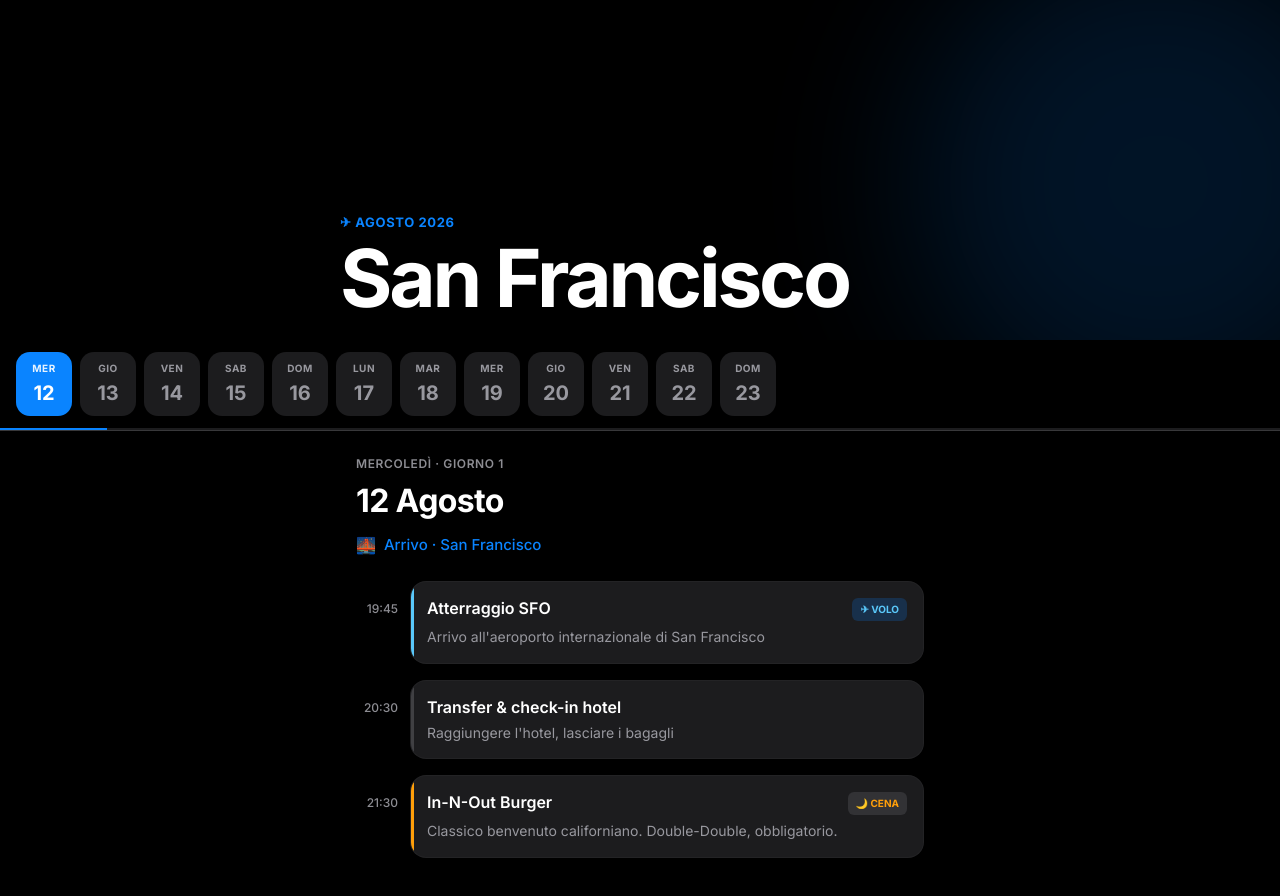
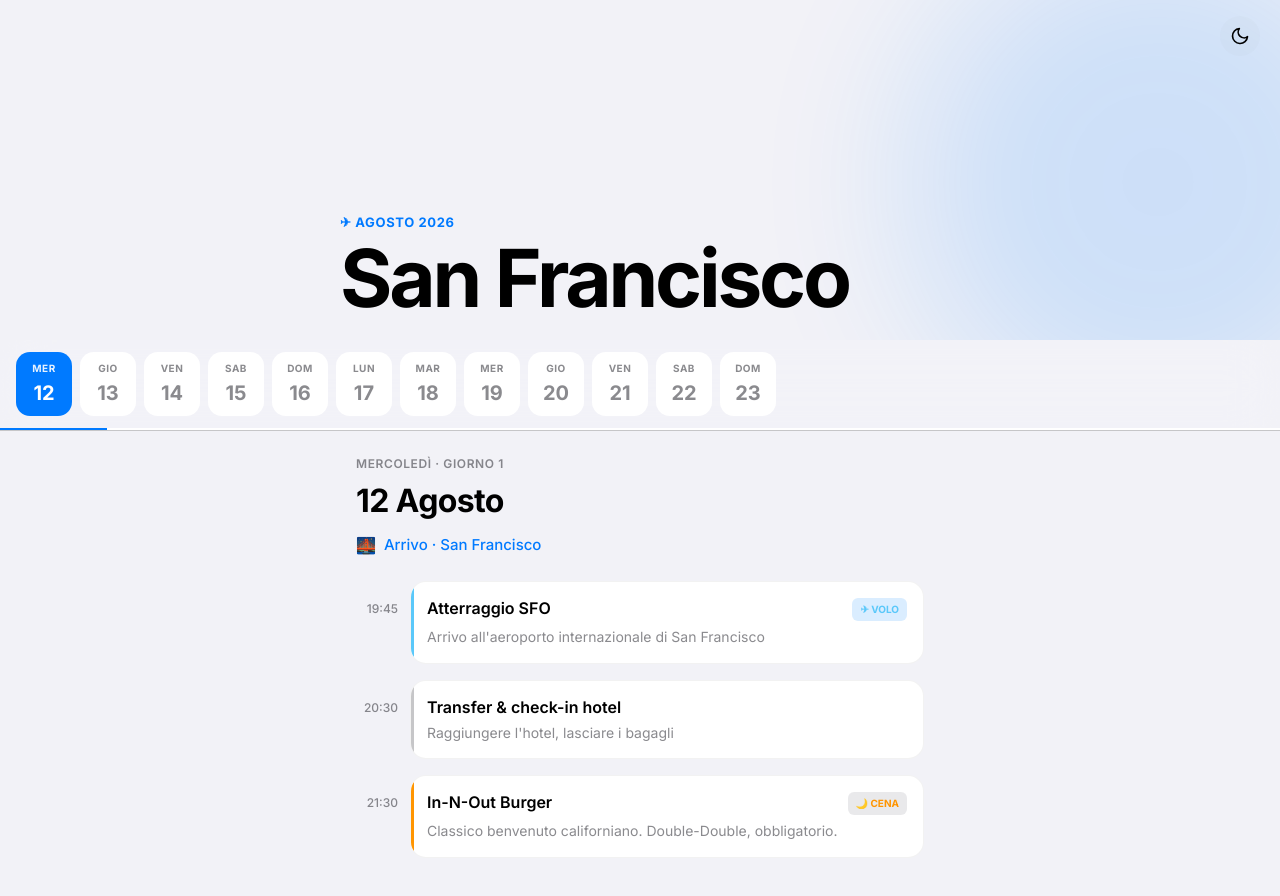
Before and after one commit to RuaroGiovanni/San-Francisco, a React (Vite) app in the folder frontend/: page / in a window 1280 px wide. Shown: the top 896 px of the page. Built offline with nearby package versions, Linux system fonts and the light colour scheme.

Commit message:
fix: add light theme

```diff
--- a/frontend/components/DayNav.tsx
+++ b/frontend/components/DayNav.tsx
@@ -33,7 +33,7 @@ export const DayNav: React.FC<DayNavProps> = ({ days, currentDay, onDaySelect })
   const progressWidth = `${((currentDay + 1) / days.length) * 100}%`;
 
   return (
-    <div className="sticky top-0 z-[100] bg-[rgba(0,0,0,0.85)] backdrop-blur-[24px] backdrop-saturate-[200%] border-b-[0.5px] border-[var(--sys-separator-opaque)]">
+    <div className="sticky top-0 z-[100] bg-[var(--sys-nav-bg)] backdrop-blur-[24px] backdrop-saturate-[200%] border-b-[0.5px] border-[var(--sys-separator-opaque)] transition-colors duration-300">
       <div
         ref={scrollRef}
         className="flex overflow-x-auto no-scrollbar px-4 py-3 gap-2 snap-x snap-mandatory"
--- a/frontend/components/Hero.tsx
+++ b/frontend/components/Hero.tsx
@@ -1,8 +1,38 @@
 import React from 'react';
 
-export const Hero: React.FC = () => {
+interface HeroProps {
+  theme: 'dark' | 'light';
+  onToggleTheme: () => void;
+}
+
+export const Hero: React.FC<HeroProps> = ({ theme, onToggleTheme }) => {
   return (
-    <div className="relative overflow-hidden bg-[var(--sys-bg)] pt-[calc(var(--safe-top)+56px)] pb-6 px-5 md:min-h-[340px] flex flex-col justify-end">
+    <div className="relative overflow-hidden bg-[var(--sys-bg)] pt-[calc(var(--safe-top)+56px)] pb-6 px-5 md:min-h-[340px] flex flex-col justify-end transition-colors duration-300">
+      {/* Theme Toggle */}
+      <button
+        onClick={onToggleTheme}
+        className="absolute top-[calc(var(--safe-top)+16px)] right-5 w-10 h-10 flex items-center justify-center rounded-full bg-[var(--sys-fill-tertiary)] text-[var(--sys-label)] hover:bg-[var(--sys-fill-secondary)] transition-colors z-20"
+        aria-label="Toggle theme"
+      >
+        {theme === 'dark' ? (
+          <svg width="20" height="20" viewBox="0 0 24 24" fill="none" stroke="currentColor" strokeWidth="2" strokeLinecap="round" strokeLinejoin="round">
+            <circle cx="12" cy="12" r="5"></circle>
+            <line x1="12" y1="1" x2="12" y2="3"></line>
+            <line x1="12" y1="21" x2="12" y2="23"></line>
+            <line x1="4.22" y1="4.22" x2="5.64" y2="5.64"></line>
+            <line x1="18.36" y1="18.36" x2="19.78" y2="19.78"></line>
+            <line x1="1" y1="12" x2="3" y2="12"></line>
+            <line x1="21" y1="12" x2="23" y2="12"></line>
+            <line x1="4.22" y1="19.78" x2="5.64" y2="18.36"></line>
+            <line x1="18.36" y1="5.64" x2="19.78" y2="4.22"></line>
+          </svg>
+        ) : (
+          <svg width="20" height="20" viewBox="0 0 24 24" fill="none" stroke="currentColor" strokeWidth="2" strokeLinecap="round" strokeLinejoin="round">
+            <path d="M21 12.79A9 9 0 1 1 11.21 3 7 7 0 0 0 21 12.79z"></path>
+          </svg>
+        )}
+      </button>
+
       {/* Radial Gradient Mesh Background */}
       <div className="absolute top-[-20%] right-[-10%] w-[80vw] h-[80vw] max-w-[500px] max-h-[500px] rounded-full bg-[var(--sys-blue)] opacity-15 blur-[60px] md:blur-[80px] pointer-events-none"></div>
 
--- a/frontend/components/Timeline.tsx
+++ b/frontend/components/Timeline.tsx
@@ -19,11 +19,11 @@ const getBadgeStyles = (variant: BadgeVariant) => {
   switch (variant) {
     case 'lunch':
     case 'dinner':
-      return 'bg-[rgba(84,84,88,0.4)] text-[var(--sys-orange)]';
+      return 'bg-[var(--sys-fill)] text-[var(--sys-orange)]';
     case 'flight':
-      return 'bg-[rgba(10,132,255,0.2)] text-[var(--sys-teal)]';
+      return 'bg-[rgba(10,132,255,0.15)] text-[var(--sys-teal)]';
     case 'event':
-      return 'bg-[rgba(191,90,242,0.2)] text-[var(--sys-purple)]';
+      return 'bg-[rgba(191,90,242,0.15)] text-[var(--sys-purple)]';
     default:
       return 'bg-[var(--sys-fill)] text-[var(--sys-label)]';
   }
@@ -77,7 +77,7 @@ export const Timeline: React.FC<TimelineProps> = ({ day }) => {
                 onClick={() => handleCardClick(event.location)}
                 className={`
                   flex-1 relative bg-[var(--sys-bg-secondary)] rounded-[16px] p-4
-                  overflow-hidden border border-[rgba(255,255,255,0.03)] z-10
+                  overflow-hidden border border-[var(--sys-card-border)] z-10 transition-colors duration-300
                   ${isClickable ? 'cursor-pointer active:scale-[0.98] transition-transform duration-200' : ''}
                 `}
               >
@@ -104,7 +104,7 @@ export const Timeline: React.FC<TimelineProps> = ({ day }) => {
 
         {/* Day Note */}
         {day.note && (
-          <div className="mt-2 mb-6 bg-[var(--sys-blue-light)] border border-[rgba(10,132,255,0.25)] rounded-[16px] p-4 flex items-start gap-3 ml-[54px]">
+          <div className="mt-2 mb-6 bg-[var(--sys-blue-light)] border border-[rgba(10,132,255,0.25)] rounded-[16px] p-4 flex items-start gap-3 ml-[54px] transition-colors duration-300">
             <span className="text-[18px] leading-none mt-0.5">{day.note.icon}</span>
             <p className="text-[13px] text-[var(--sys-label)] leading-[1.6]">
               {day.note.text}
--- a/frontend/index.html
+++ b/frontend/index.html
@@ -10,23 +10,29 @@
     <link href="https://fonts.googleapis.com/css2?family=Inter:wght@300;400;500;600;700&display=swap" rel="stylesheet">
     <style>
       :root {
-        /* Backgrounds */
+        /* Dark Mode (Default) */
         --sys-bg: #000000;
         --sys-bg-secondary: #1c1c1e;
         --sys-bg-tertiary: #2c2c2e;
         --sys-bg-grouped: #111111;
+        --sys-nav-bg: rgba(0,0,0,0.85);
+        --sys-card-border: rgba(255,255,255,0.03);
+
         /* Fills (translucent) */
         --sys-fill: rgba(120,120,128, 0.36);
         --sys-fill-secondary: rgba(120,120,128, 0.20);
         --sys-fill-tertiary: rgba(118,118,128, 0.12);
+
         /* Labels */
         --sys-label: #ffffff;
         --sys-label-secondary: rgba(235,235,245, 0.60);
         --sys-label-tertiary: rgba(235,235,245, 0.30);
         --sys-label-quaternary: rgba(235,235,245, 0.16);
+
         /* Separators */
         --sys-separator: rgba(84,84,88, 0.65);
         --sys-separator-opaque: #38383a;
+
         /* Accent colors */
         --sys-blue: #0a84ff; --sys-blue-light: rgba(10,132,255, 0.15);
         --sys-orange: #ff9f0a; --sys-orange-light: rgba(255,159,10, 0.15);
@@ -35,9 +41,44 @@
         --sys-teal: #5ac8fa; --sys-teal-light: rgba(90,200,250, 0.12);
         --sys-purple: #bf5af2;
         --sys-indigo: #5e5ce6;
+
         /* Safe areas */
         --safe-top: env(safe-area-inset-top, 0px);
         --safe-bottom: env(safe-area-inset-bottom, 0px);
+      }
+
+      :root.light {
+        /* Light Mode */
+        --sys-bg: #f2f2f7;
+        --sys-bg-secondary: #ffffff;
+        --sys-bg-tertiary: #ffffff;
+        --sys-bg-grouped: #f2f2f7;
+        --sys-nav-bg: rgba(242,242,247,0.85);
+        --sys-card-border: rgba(0,0,0,0.05);
+
+        /* Fills (translucent) */
+        --sys-fill: rgba(120,120,128, 0.16);
+        --sys-fill-secondary: rgba(120,120,128, 0.08);
+        --sys-fill-tertiary: rgba(118,118,128, 0.03);
+
+        /* Labels */
+        --sys-label: #000000;
+        --sys-label-secondary: rgba(60,60,67, 0.60);
+        --sys-label-tertiary: rgba(60,60,67, 0.30);
+        --sys-label-quaternary: rgba(60,60,67, 0.18);
+
+        /* Separators */
+        --sys-separator: rgba(60,60,67, 0.29);
+        --sys-separator-opaque: #c6c6c8;
+
+        /* Accent colors (slightly adjusted for light mode contrast) */
+        --sys-blue: #007aff;
+        --sys-orange: #ff9500;
+        --sys-green: #34c759;
+        --sys-red: #ff3b30;
+        --sys-teal: #5ac8fa;
+        --sys-purple: #af52de;
+        --sys-indigo: #5856d6;
       }
 
       body {
@@ -51,6 +92,7 @@
         margin: 0;
         padding: 0;
         overflow-x: hidden;
+        transition: background-color 0.3s ease, color 0.3s ease;
       }
 
       @keyframes fadeSlideIn {
@@ -70,7 +112,15 @@
         scrollbar-width: none;
       }
     </style>
-      </head>
+    <script type="importmap">
+      {
+        "imports": {
+          "react": "https://esm.sh/react@^18.2.0",
+          "react-dom/client": "https://esm.sh/react-dom@^18.2.0/client"
+        }
+      }
+    </script>
+  </head>
   <body>
     <div id="root"></div>
     <script type="module" src="/index.tsx"></script>
```
Also changed, not shown: frontend/components/Stats.tsx (deleted, +0 -28 lines).
